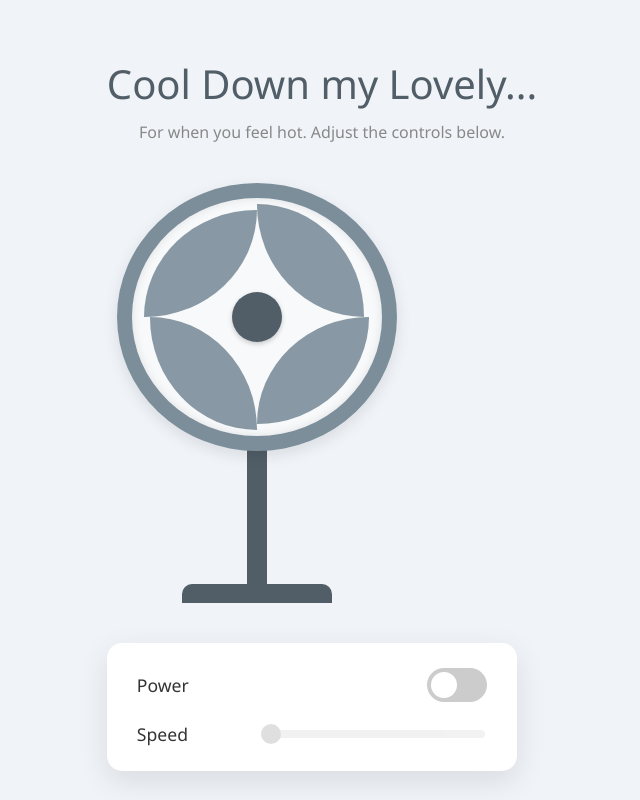
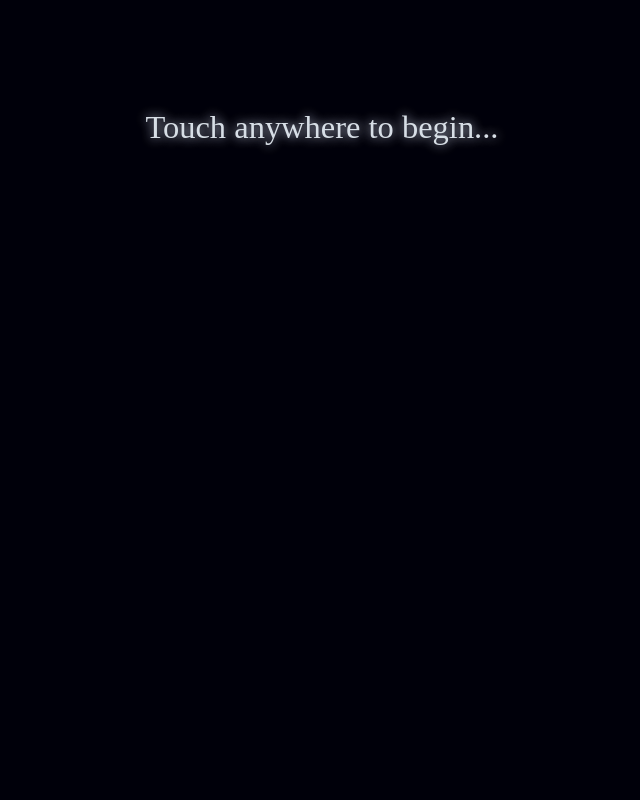
Before and after one commit to pratyushswain01/my_lovely, a website: page index.html in a window 1280 px wide. Shown: the whole page, without its empty margins (318-958 px from the left). Drawn offline with Linux system fonts and the light colour scheme; a web font is replaced by a local one.

Commit message:
Update index.html

```diff
--- a/index.html
+++ b/index.html
@@ -2,336 +2,384 @@
 <html lang="en">
 <head>
     <meta charset="UTF-8">
-    <meta name="viewport" content="width=device-width, initial-scale=1.0">
-    <title>The Digital Fan</title>
+    <meta name="viewport" content="width=device-width, initial-scale=1.0, user-scalable=no">
+    <title>A Message From The Stars For Lovely</title>
+    <link rel="preconnect" href="https://fonts.googleapis.com">
+    <link rel="preconnect" href="https://fonts.gstatic.com" crossorigin>
+    <link href="https://fonts.googleapis.com/css2?family=Cormorant+Upright:wght@400;700&family=Dancing+Script:wght@700&display=swap" rel="stylesheet">
     <style>
-        /* --- General Styles --- */
         :root {
-            --fan-color: #7d8e9b;
-            --stand-color: #515e68;
-            --bg-color: #f0f4f8;
-            --control-panel-bg: #ffffff;
-            --shadow-color: rgba(0, 0, 0, 0.1);
-            --switch-on-color: #4CAF50;
-            --switch-off-color: #ccc;
-            /* The --speed variable will be controlled by JavaScript */
-            --speed: 1s;
+            --bg-color: #00000a;
+            --star-color: #ffffff;
+            --star-glow: #e0e8ff;
+            --line-color: rgba(224, 232, 255, 0.4);
+            --text-color: #f0f8ff;
+            --signature-color: #ffe4a1;
+            --nebula-1: #56224f;
+            --nebula-2: #2e308b;
+            --font-serif: 'Cormorant Upright', serif;
+            --font-cursive: 'Dancing Script', cursive;
+        }
+
+        * { margin: 0; padding: 0; box-sizing: border-box; }
+
+        html, body {
+            width: 100%;
+            height: 100dvh; /* Dynamic viewport height for mobile */
+            overflow: hidden;
+            background-color: var(--bg-color);
+            -webkit-tap-highlight-color: transparent; /* Removes blue tap highlight on iOS */
+            user-select: none; /* Prevents text selection */
         }
 
         body {
             display: flex;
             justify-content: center;
             align-items: center;
-            min-height: 100vh;
-            background-color: var(--bg-color);
-            font-family: 'Segoe UI', Tahoma, Geneva, Verdana, sans-serif;
-            margin: 0;
-            flex-direction: column;
-            color: var(--stand-color);
+            font-family: var(--font-serif);
+            transition: background 3s ease-in-out;
         }
 
-        .container {
-            text-align: center;
+        /* --- Dynamic Canvases --- */
+        #star-canvas, #constellation-canvas {
+            position: fixed;
+            top: 0;
+            left: 0;
+            width: 100%;
+            height: 100%;
+            z-index: 1;
         }
 
-        h1 {
-            margin-bottom: 10px;
-            font-weight: 300;
-            font-size: 2.5em;
+        #star-canvas {
+            opacity: 0;
+            transition: opacity 3s ease-in-out;
         }
 
-        p {
-            margin-top: 0;
-            margin-bottom: 40px;
-            color: #888;
+        #constellation-canvas {
+            z-index: 10;
         }
 
-        /* --- Fan Structure --- */
-        .fan-assembly {
-            position: relative;
-            width: 300px;
-            height: 420px;
-            display: flex;
-            flex-direction: column;
-            align-items: center;
-        }
-
-        .fan-head {
-            width: 250px;
-            height: 250px;
-            border: 15px solid var(--fan-color);
-            border-radius: 50%;
-            background-color: rgba(255, 255, 255, 0.5);
-            box-shadow: 0 5px 15px var(--shadow-color), inset 0 0 10px rgba(0,0,0,0.1);
-            position: relative;
-            display: flex;
-            justify-content: center;
-            align-items: center;
-        }
-
-        .blades {
-            width: 100%;
-            height: 100%;
-            position: relative;
-        }
-
-        /* --- Animation --- */
-        .blades.on {
-            animation: spin var(--speed) linear infinite;
-        }
-
-        @keyframes spin {
-            from { transform: rotate(0deg); }
-            to { transform: rotate(360deg); }
-        }
-
-        .blade {
-            position: absolute;
-            width: 45%;
-            height: 45%;
-            background-color: var(--fan-color);
-            left: 50%;
-            top: 50%;
-            transform-origin: 0% 0%;
-            border-radius: 100% 0;
-            opacity: 0.9;
-        }
-
-        .blade-1 { transform: rotate(0deg); }
-        .blade-2 { transform: rotate(90deg); }
-        .blade-3 { transform: rotate(180deg); }
-        .blade-4 { transform: rotate(270deg); }
-
-        .center-cap {
-            width: 50px;
-            height: 50px;
-            background: var(--stand-color);
-            border-radius: 50%;
-            position: absolute;
-            z-index: 1;
-            box-shadow: 0 2px 5px rgba(0,0,0,0.2);
-        }
-
-        .stand {
-            width: 20px;
-            height: 150px;
-            background: var(--stand-color);
-            margin-top: -10px;
-            z-index: -1;
-        }
-
-        .base {
-            width: 150px;
-            height: 20px;
-            background: var(--stand-color);
-            border-radius: 10px 10px 0 0;
-        }
-
-        /* --- Controls --- */
-        .controls {
-            background: var(--control-panel-bg);
-            padding: 25px 30px;
-            border-radius: 15px;
-            box-shadow: 0 10px 30px var(--shadow-color);
-            margin-top: 40px;
-            width: 350px;
-        }
-
-        .control-group {
-            display: flex;
-            justify-content: space-between;
-            align-items: center;
-            margin-bottom: 20px;
-        }
-
-        .control-group:last-child {
-            margin-bottom: 0;
-        }
-
-        .control-group label {
-            font-size: 1.1em;
-            color: #333;
-        }
-
-        /* Power Switch */
-        .switch {
-            position: relative;
-            display: inline-block;
-            width: 60px;
-            height: 34px;
-        }
-
-        .switch input {
-            opacity: 0;
-            width: 0;
-            height: 0;
-        }
-
-        .slider {
-            position: absolute;
-            cursor: pointer;
-            top: 0;
-            left: 0;
-            right: 0;
-            bottom: 0;
-            background-color: var(--switch-off-color);
-            transition: .4s;
-            border-radius: 34px;
-        }
-
-        .slider:before {
-            position: absolute;
-            content: "";
-            height: 26px;
-            width: 26px;
-            left: 4px;
-            bottom: 4px;
-            background-color: white;
-            transition: .4s;
-            border-radius: 50%;
-        }
-
-        input:checked + .slider {
-            background-color: var(--switch-on-color);
-        }
-
-        input:checked + .slider:before {
-            transform: translateX(26px);
-        }
-
-        /* Speed Regulator */
-        .regulator-group {
-            display: flex;
-            align-items: center;
-            width: 65%;
-        }
-
-        input[type="range"] {
-            -webkit-appearance: none;
-            width: 100%;
-            height: 8px;
-            background: #d3d3d3;
-            outline: none;
-            opacity: 0.7;
-            transition: opacity .2s;
-            border-radius: 5px;
-            cursor: pointer;
-        }
-
-        input[type="range"]:hover {
+        /* --- State-driven visual changes --- */
+        body.state-drawing #star-canvas,
+        body.state-finished #star-canvas {
             opacity: 1;
         }
 
-        input[type="range"]::-webkit-slider-thumb {
-            -webkit-appearance: none;
-            appearance: none;
-            width: 20px;
-            height: 20px;
-            background: var(--stand-color);
-            border-radius: 50%;
-            cursor: pointer;
+        body.state-finished {
+            background: radial-gradient(ellipse at 70% 30%, var(--nebula-1) 0%, transparent 80%),
+                        radial-gradient(ellipse at 30% 70%, var(--nebula-2) 0%, transparent 80%),
+                        var(--bg-color);
         }
 
-        input[type="range"]::-moz-range-thumb {
-            width: 20px;
-            height: 20px;
-            background: var(--stand-color);
-            border-radius: 50%;
-            cursor: pointer;
+        /* --- UI Layer & Messages --- */
+        .ui-layer {
+            position: relative;
+            z-index: 20;
+            width: 100%;
+            height: 100%;
+            display: flex;
+            flex-direction: column;
+            justify-content: center;
+            align-items: center;
+            text-align: center;
+            color: var(--text-color);
+            padding: 20px;
+            pointer-events: none; /* Allows clicks to pass through to the canvas */
         }
 
-        input[type="range"]:disabled {
-            opacity: 0.3;
-            cursor: not-allowed;
+        .message-group {
+            opacity: 0;
+            visibility: hidden;
+            transform: translateY(20px);
+            transition: all 1.5s ease-out;
         }
 
-        input[type="range"]:disabled::-webkit-slider-thumb {
-            background: #999;
+        /* INTRO STATE */
+        body.state-intro .message-group.intro-message {
+            opacity: 1;
+            visibility: visible;
+            transform: translateY(0);
         }
-         input[type="range"]:disabled::-moz-range-thumb {
-            background: #999;
+        .intro-message h1 {
+            font-size: 2rem;
+            font-weight: 400;
+            text-shadow: 0 0 10px var(--star-glow);
+            animation: pulse 4s infinite ease-in-out;
         }
 
+        /* FINISHED STATE */
+        body.state-finished .message-group.final-message {
+            opacity: 1;
+            visibility: visible;
+            transform: translateY(0);
+        }
+
+        .final-message p {
+            font-size: clamp(1.5rem, 4vw, 2.5rem);
+            line-height: 1.6;
+            margin-bottom: 2rem;
+            max-width: 800px;
+            text-shadow: 0 0 5px var(--star-glow);
+            opacity: 0;
+            transform: translateY(20px);
+            animation: fadeInText 1.5s ease-out forwards;
+        }
+
+        .final-message .signature {
+            font-family: var(--font-cursive);
+            font-size: clamp(2rem, 5vw, 3.5rem);
+            color: var(--signature-color);
+            text-shadow: 0 0 10px var(--signature-color);
+            margin-top: 3rem;
+        }
+
+        .final-message p:nth-of-type(1) { animation-delay: 1.5s; }
+        .final-message p:nth-of-type(2) { animation-delay: 3.5s; }
+        .final-message .signature { animation-delay: 5.5s; }
+
+        #restart-button {
+            margin-top: 3rem;
+            font-family: var(--font-serif);
+            font-size: 1rem;
+            background: none;
+            border: 1px solid var(--text-color);
+            color: var(--text-color);
+            padding: 10px 20px;
+            border-radius: 5px;
+            cursor: pointer;
+            pointer-events: all;
+            opacity: 0;
+            animation: fadeInText 1.5s 7s ease-out forwards;
+            transition: all 0.3s ease;
+        }
+
+        #restart-button:hover {
+            background: rgba(255, 255, 255, 0.1);
+            box-shadow: 0 0 15px var(--star-glow);
+        }
+
+        @keyframes pulse {
+            0%, 100% { opacity: 0.8; transform: scale(1); }
+            50% { opacity: 1; transform: scale(1.03); }
+        }
+
+        @keyframes fadeInText {
+            to { opacity: 1; transform: translateY(0); }
+        }
     </style>
 </head>
-<body>
+<body class="state-intro">
 
-    <div class="container">
-        <h1> Cool Down my Lovely...</h1>
-        <p>For when you feel hot. Adjust the controls below.</p>
+    <canvas id="star-canvas"></canvas>
+    <canvas id="constellation-canvas"></canvas>
 
-        <div class="fan-assembly">
-            <div class="fan-head">
-                <div class="blades" id="fan-blades">
-                    <div class="blade blade-1"></div>
-                    <div class="blade blade-2"></div>
-                    <div class="blade blade-3"></div>
-                    <div class="blade blade-4"></div>
-                </div>
-                <div class="center-cap"></div>
-            </div>
-            <div class="stand"></div>
-            <div class="base"></div>
+    <div class="ui-layer">
+        <div class="message-group intro-message">
+            <h1>Touch anywhere to begin...</h1>
         </div>
 
-        <div class="controls">
-            <div class="control-group">
-                <label for="power-switch">Power</label>
-                <label class="switch">
-                    <input type="checkbox" id="power-switch">
-                    <span class="slider"></span>
-                </label>
-            </div>
-            <div class="control-group">
-                <label for="speed-regulator">Speed</label>
-                <div class="regulator-group">
-                    <input type="range" min="1" max="5" value="1" id="speed-regulator" disabled>
-                </div>
-            </div>
+        <div class="message-group final-message">
+            <!-- ### EDIT YOUR PERSONAL MESSAGE HERE ### -->
+            <p>For my lovely,</p>
+            <p>Out of all the stars in the universe, it was you I found. You are the constellation that guides me, and the light that makes my world complete.</p>
+            <p class="signature">Forever yours, Your Husband</p>
+            <button id="restart-button">Relive the Moment</button>
         </div>
     </div>
 
-    <script>
-        // --- Get DOM Elements ---
-        const powerSwitch = document.getElementById('power-switch');
-        const speedRegulator = document.getElementById('speed-regulator');
-        const fanBlades = document.getElementById('fan-blades');
+    <audio id="background-music" preload="auto">
+        <!-- Royalty-free magical music: "A-Gentle-Touch" by AShamaluevMusic -->
+        <source src="https://cdn.pixabay.com/download/audio/2023/12/11/audio_a16827a44a.mp3" type="audio/mpeg">
+    </audio>
 
-        // --- Speeds mapping (from regulator value to animation duration in seconds) ---
-        const speeds = {
-            1: '1.2s', // Slowest
-            2: '0.8s',
-            3: '0.5s',
-            4: '0.3s',
-            5: '0.15s' // Fastest
-        };
+<script>
+document.addEventListener('DOMContentLoaded', () => {
 
-        // --- Event Listener for Power Switch ---
-        powerSwitch.addEventListener('change', () => {
-            if (powerSwitch.checked) {
-                // Fan is ON
-                fanBlades.classList.add('on');
-                speedRegulator.disabled = false;
-                // Set initial speed when turning on
-                const currentSpeed = speedRegulator.value;
-                fanBlades.style.setProperty('--speed', speeds[currentSpeed]);
-            } else {
-                // Fan is OFF
-                fanBlades.classList.remove('on');
-                speedRegulator.disabled = true;
-            }
+    // --- DOM & CORE ELEMENTS ---
+    const body = document.body;
+    const audio = document.getElementById('background-music');
+    const starCanvas = document.getElementById('star-canvas');
+    const starCtx = starCanvas.getContext('2d');
+    const conCanvas = document.getElementById('constellation-canvas');
+    const conCtx = conCanvas.getContext('2d');
+
+    // Helper function to get CSS variable values in JS
+    const getCSSVar = (v) => getComputedStyle(document.documentElement).getPropertyValue(v).trim();
+
+    // --- STATE MANAGEMENT ---
+    let state = 'intro';
+    let points = [];
+    const requiredPoints = 5;
+    let heartShape = [];
+
+    // --- SETUP FUNCTION ---
+    function setup() {
+        // Set canvas sizes
+        starCanvas.width = window.innerWidth;
+        starCanvas.height = window.innerHeight;
+        conCanvas.width = window.innerWidth;
+        conCanvas.height = window.innerHeight;
+
+        // Define the constellation shape based on current screen size
+        const shape_scale = Math.min(conCanvas.width * 0.4, conCanvas.height * 0.4);
+        const center_x = conCanvas.width / 2;
+        const center_y = conCanvas.height / 2;
+
+        heartShape = [
+            { x: 0, y: -0.2 }, { x: 0.3, y: -0.5 }, { x: 0.5, y: -0.2 },
+            { x: 0, y: 0.4 }, { x: -0.5, y: -0.2 }
+        ].map(p => ({
+            x: center_x + p.x * shape_scale,
+            y: center_y + p.y * shape_scale
+        }));
+    }
+
+    // --- BACKGROUND STARFIELD ---
+    let stars = [];
+    function initStars() {
+        stars = [];
+        const numStars = window.innerWidth > 768 ? 200 : 100;
+        for (let i = 0; i < numStars; i++) {
+            stars.push({
+                x: Math.random() * starCanvas.width,
+                y: Math.random() * starCanvas.height,
+                size: Math.random() * 1.5 + 0.5,
+                opacity: Math.random() * 0.8,
+                speed: Math.random() * 0.1 + 0.05
+            });
+        }
+    }
+
+    // --- DRAWING & ANIMATION LOOP ---
+    function animate() {
+        // Animate background stars
+        starCtx.clearRect(0, 0, starCanvas.width, starCanvas.height);
+        stars.forEach(s => {
+            starCtx.beginPath();
+            starCtx.arc(s.x, s.y, s.size, 0, Math.PI * 2);
+            starCtx.fillStyle = `rgba(255, 255, 255, ${s.opacity})`;
+            starCtx.fill();
+            s.y -= s.speed;
+            if (s.y < 0) s.y = starCanvas.height;
+        });
+        requestAnimationFrame(animate);
+    }
+
+    function drawConstellation() {
+        conCtx.clearRect(0, 0, conCanvas.width, conCanvas.height);
+
+        // Draw connected lines
+        if (points.length > 1) {
+            conCtx.beginPath();
+            conCtx.moveTo(points[0].x, points[0].y);
+            for(let i = 1; i < points.length; i++) conCtx.lineTo(points[i].x, points[i].y);
+            conCtx.strokeStyle = getCSSVar('--line-color');
+            conCtx.lineWidth = 1;
+            conCtx.stroke();
+        }
+
+        // Draw activated stars
+        points.forEach(p => {
+            conCtx.beginPath();
+            conCtx.arc(p.x, p.y, p.size, 0, Math.PI * 2);
+            conCtx.fillStyle = getCSSVar('--star-color');
+            conCtx.shadowColor = getCSSVar('--star-glow');
+            conCtx.shadowBlur = 15;
+            conCtx.fill();
+            conCtx.shadowBlur = 0;
         });
 
-        // --- Event Listener for Speed Regulator ---
-        // 'input' event fires continuously as the slider is moved
-        speedRegulator.addEventListener('input', () => {
-            // Only change speed if the fan is on
-            if (powerSwitch.checked) {
-                const newSpeedValue = speedRegulator.value;
-                fanBlades.style.setProperty('--speed', speeds[newSpeedValue]);
+        // Draw the next target dot
+        if (state === 'drawing' && points.length < requiredPoints) {
+            const nextPoint = heartShape[points.length];
+            conCtx.beginPath();
+            conCtx.arc(nextPoint.x, nextPoint.y, 4, 0, Math.PI * 2);
+            conCtx.fillStyle = 'rgba(255,255,255,0.3)';
+            conCtx.shadowColor = getCSSVar('--star-glow');
+            conCtx.shadowBlur = 10;
+            conCtx.fill();
+            conCtx.shadowBlur = 0;
+        }
+    }
+
+    // --- INTERACTION HANDLING ---
+    function handleInteraction(e) {
+        let x, y;
+        if (e.touches) {
+            x = e.touches[0].clientX;
+            y = e.touches[0].clientY;
+            e.preventDefault(); // prevent scroll/zoom
+        } else {
+            x = e.clientX;
+            y = e.clientY;
+        }
+
+        if (state === 'intro') {
+            state = 'drawing';
+            body.className = 'state-drawing';
+            points.push({ ...heartShape[0], size: 5 });
+            drawConstellation();
+
+            audio.volume = 0;
+            audio.play().then(() => {
+                let vol = 0;
+                const fadeIn = setInterval(() => {
+                    vol += 0.05;
+                    if (vol >= 0.3) { vol = 0.3; clearInterval(fadeIn); }
+                    audio.volume = vol;
+                }, 100);
+            }).catch(err => console.error("Audio autoplay failed."));
+
+        } else if (state === 'drawing') {
+            const nextTarget = heartShape[points.length];
+            if (!nextTarget) return;
+
+            const distance = Math.hypot(x - nextTarget.x, y - nextTarget.y);
+
+            if (distance < 40) { // Click/tap accuracy
+                points.push({ ...nextTarget, size: 5 });
+                drawConstellation();
+
+                if (points.length >= requiredPoints) {
+                    state = 'finished';
+                    // Final line animation
+                    conCtx.beginPath();
+                    conCtx.moveTo(points[points.length-1].x, points[points.length-1].y);
+                    conCtx.lineTo(points[0].x, points[0].y);
+                    conCtx.strokeStyle = getCSSVar('--line-color');
+                    conCtx.lineWidth = 1;
+                    conCtx.stroke();
+                    // Reveal the final message
+                    body.className = 'state-finished';
+                    // Swell the music volume for the climax
+                    let vol = 0.3;
+                    const swell = setInterval(() => {
+                         vol += 0.05;
+                         if (vol >= 0.8) { vol = 0.8; clearInterval(swell); }
+                         audio.volume = vol;
+                    }, 80);
+                }
             }
-        });
+        }
+    }
 
-    </script>
+    // --- EVENT LISTENERS ---
+    conCanvas.addEventListener('mousedown', handleInteraction);
+    conCanvas.addEventListener('touchstart', handleInteraction, { passive: false });
+    document.getElementById('restart-button').addEventListener('click', () => location.reload());
+
+    window.addEventListener('resize', () => {
+        // Re-setup all sizes on resize for responsiveness
+        setup();
+        initStars();
+        drawConstellation();
+    });
+
+    // --- INITIALIZE THE EXPERIENCE ---
+    setup();
+    initStars();
+    animate(); // Start the background animation loop
+});
+</script>
 </body>
 </html>
```
